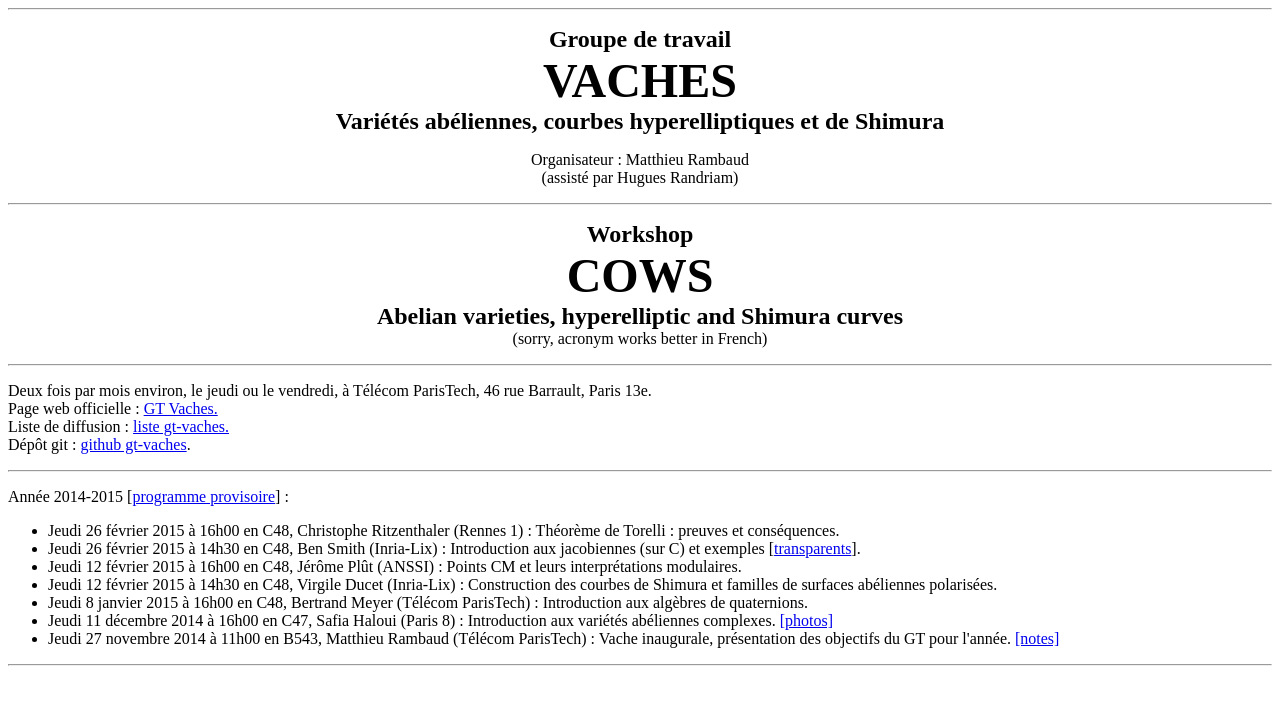
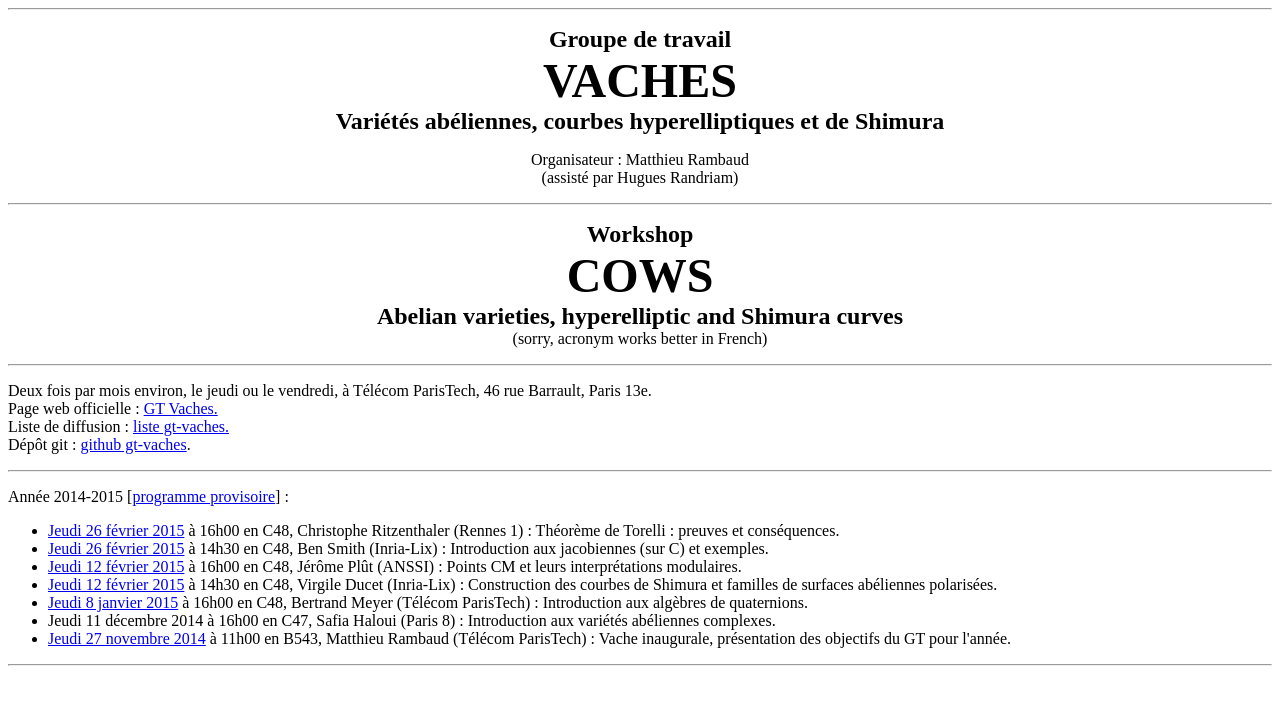
Before and after one commit to randriam/gt-vaches, a plain HTML site: page index.html in a window 1280 px wide. Drawn offline with Linux system fonts and the light colour scheme.

Commit message:
exposés Bertrand, Ben, Christophe, Virgile, Jérôme

```diff
--- a/index.html
+++ b/index.html
@@ -51,15 +51,15 @@ Dépôt git : <a href="https://github.com/randriam/gt-vaches/tree/gh-pages">gith
 <p>
 Année 2014-2015 [<a href="files/20141120_Matthieu_programmeGT.pdf">programme provisoire</a>] :
 <ul>
-<li> Jeudi 26 février 2015 à 16h00 en C48, Christophe Ritzenthaler (Rennes 1) : Théorème de Torelli : preuves et conséquences.
-<li> Jeudi 26 février 2015 à 14h30 en C48, Ben Smith (Inria-Lix) :  Introduction aux jacobiennes (sur C) et exemples [<a href="files/20150226 Ben Smith.pdf">transparents</a>].
-<li> Jeudi 12 février 2015 à 16h00 en C48, Jérôme Plût (ANSSI) : Points CM et leurs interprétations modulaires.
-<li> Jeudi 12 février 2015 à 14h30 en C48, Virgile Ducet (Inria-Lix) : Construction des courbes de Shimura et familles de surfaces abéliennes polarisées.
-<li> Jeudi 8 janvier 2015 à 16h00 en C48, Bertrand Meyer (Télécom ParisTech) : Introduction aux algèbres de quaternions.
+<li> <a href="files/20150226 exposé-torelli.pdf"> Jeudi 26 février 2015</a> à 16h00 en C48, Christophe Ritzenthaler (Rennes 1) : Théorème de Torelli : preuves et conséquences.
+<li> <a href="files/20150226 Ben Smith.pdf"> Jeudi 26 février 2015</a> à 14h30 en C48, Ben Smith (Inria-Lix) :  Introduction aux jacobiennes (sur C) et exemples.
+<li> <a href="files/20150212 Jérôme Plût.pdf"> Jeudi 12 février 2015</a> à 16h00 en C48, Jérôme Plût (ANSSI) : Points CM et leurs interprétations modulaires.
+<li> <a href="files/20150212 Virgile Ducet.pdf">Jeudi 12 février 2015</a> à 14h30 en C48, Virgile Ducet (Inria-Lix) : Construction des courbes de Shimura et familles de surfaces abéliennes polarisées.
+<li> <a href="files/20150108 Bertrand Meyer.pdf"> Jeudi 8 janvier 2015</a> à 16h00 en C48, Bertrand Meyer (Télécom ParisTech) : Introduction aux algèbres de quaternions.
 <li> Jeudi 11 décembre 2014 à 16h00 en C47, Safia Haloui (Paris 8) : Introduction aux variétés abéliennes complexes.
-<a href="files/20141211_Safia_photosJulia.html">[photos]</a>
-<li> Jeudi 27 novembre 2014 à 11h00 en B543, Matthieu Rambaud (Télécom ParisTech) : Vache inaugurale, présentation des objectifs du GT pour l'année.
-<a href="files/20141127_Matthieu_objectifsGT.pdf">[notes]</a>
+<!-- <a href="files/20141211_Safia_photosJulia.html">[photos]</a> -->
+<li> <a href="files/20141127_Matthieu_objectifsGT.pdf">Jeudi 27 novembre 2014</a> à 11h00 en B543, Matthieu Rambaud (Télécom ParisTech) : Vache inaugurale, présentation des objectifs du GT pour l'année.
+
 <!-- <a href="files/20141127_Matthieu_photosJulia.html">[photos1]</a> -->
 </ul>
 </p>
```
